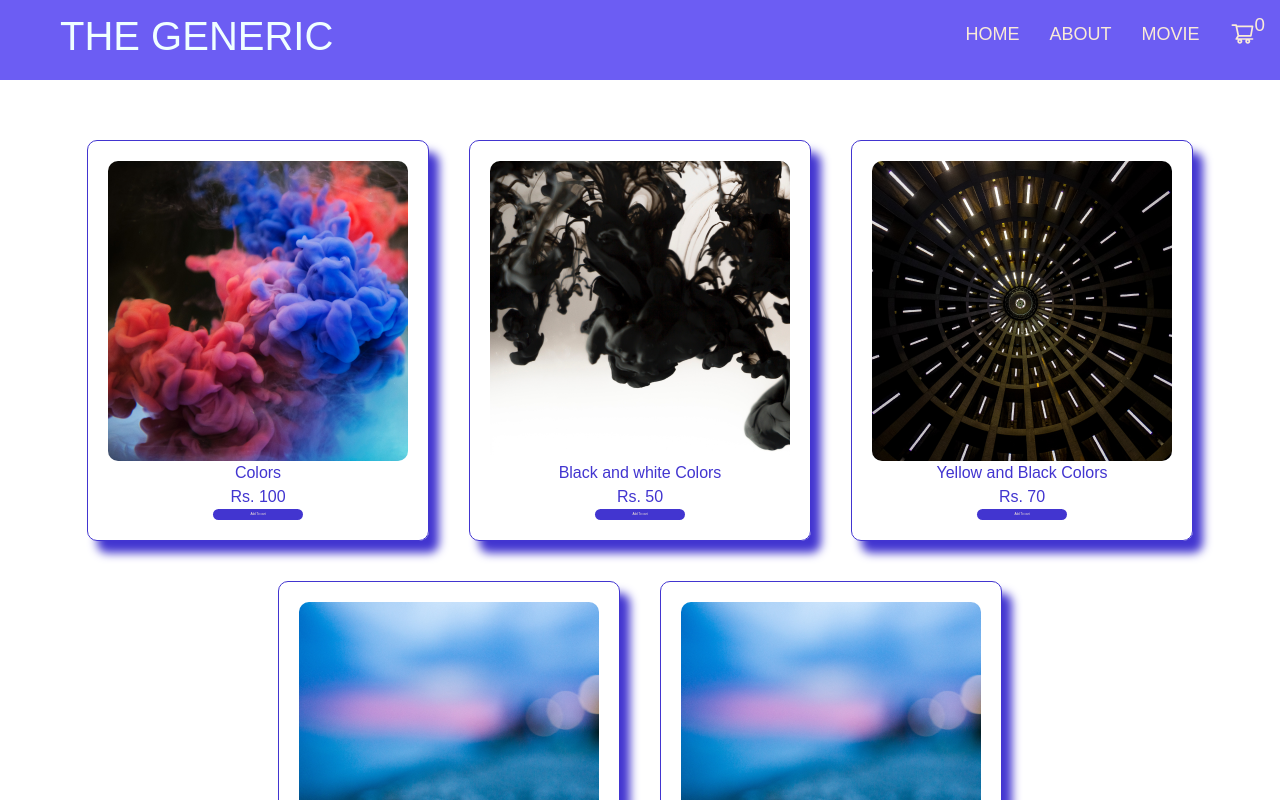
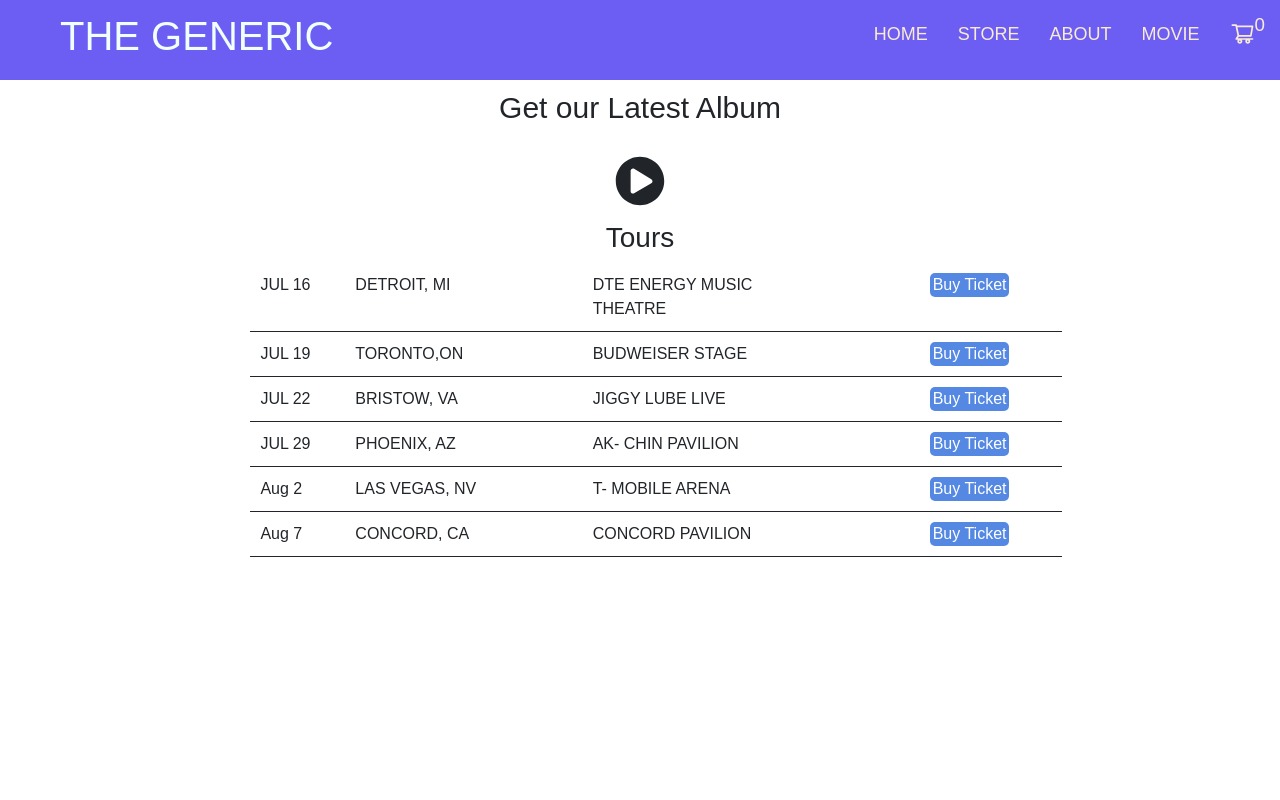
Before and after one commit to kiransalve/react-ecommerce-project, a React (Create React App) app: page / in a window 1280 px wide. Shown: the top 800 px of the page. Built offline with nearby package versions, Linux system fonts and the light colour scheme.

Commit message:
added useEffect

```diff
--- a/src/App.js
+++ b/src/App.js
@@ -18,8 +18,8 @@ function App() {
         <Header />
 
         <Routes>
-          <Route path="/" element={<Products data={data} />}></Route>
-          <Route path="/home" element={<Home />}></Route>
+          <Route path="/product" element={<Products data={data} />}></Route>
+          <Route path="/" element={<Home />}></Route>
           <Route path="/cart" element={<Cart />}></Route>
           <Route path="/about" element={<About />}></Route>
           <Route path="/movie" element={<Movie />}></Route>
--- a/src/Components/Header/Header.css
+++ b/src/Components/Header/Header.css
@@ -15,8 +15,12 @@
   color: azure;
   padding-left: 60px;
 }
+.logo:hover{
+    color: rgb(229, 223, 246);
+}
 .header_link {
   display: flex;
+  flex-wrap: wrap;
 }
 li {
   list-style: none;
--- a/src/Components/Header/Header.jsx
+++ b/src/Components/Header/Header.jsx
@@ -18,7 +18,10 @@ const Header = () => {
       <div className="header_link">
         <ul>
           <li>
-            <NavLink to="/home">Home</NavLink>
+            <NavLink to="/">Home</NavLink>
+          </li>
+          <li>
+            <NavLink to="/product">Store</NavLink>
           </li>
           <li>
             <NavLink to="/about">About</NavLink>
--- a/src/Components/Movie/Movie.jsx
+++ b/src/Components/Movie/Movie.jsx
@@ -1,27 +1,37 @@
 import React from 'react'
-import { useState } from "react";
+import { useState, useEffect } from "react";
 import MovieList from './MovieList';
 import "./Movie.css"
 
 const Movie = () => {
     const [movie, setMovies] = useState([]);
     const [isLoading, setIsLoading] = useState(false)
-    async function fetchmovie() {
-        setIsLoading(true)
+    const [error, setError] = useState(null)
 
-        const response = await fetch("https://swapi.dev/api/films")
-        const data = await response.json();
-        const transformed = data.results
-
-        setMovies(transformed);
-        setIsLoading(false)
+    useEffect(() => {
+        async function fetchmovie() {
+            setIsLoading(true)
+            setError(null)
+            try {
+                const response = await fetch("https://swapi.dev/api/films")
+                const data = await response.json()
+                const transformed = data.results
+                setMovies(transformed);
+                setIsLoading(false)
+            }
+            catch (error) {
+                console.log(error)
+            }
+        }
+        fetchmovie()
     }
+        , [])
     return (
         <div>
             <div className='fetchmovie'>
-                <button onClick={fetchmovie}>Fetch Movies</button>
+                {/* <button onClick={fetchmovie}>Fetch Movies</button> */}
             </div>
-            {!isLoading && <MovieList movie={movie} />}
+            {!isLoading && <MovieList movie={movie} error={error} />}
             {isLoading && <p>Loading...</p>}
         </div>
     )
--- a/src/Components/Movie/MovieList.css
+++ b/src/Components/Movie/MovieList.css
@@ -17,3 +17,8 @@
 .movie-title{
     font-weight:600;
 }
+
+.movie:hover{
+  background-color: rgb(166, 130, 248);
+  color: #fff;
+}
--- a/src/Components/Products/Product.css
+++ b/src/Components/Products/Product.css
@@ -10,7 +10,7 @@
   padding: 20px;
   margin: 20px;
   border-radius: 10px;
-  box-shadow: 10px 12px 10px rgb(66, 53, 208);
+  box-shadow: 5px 2px 5px rgb(66, 53, 208);
   border: 1px solid;
   display: flex;
   flex-direction: column;
```
